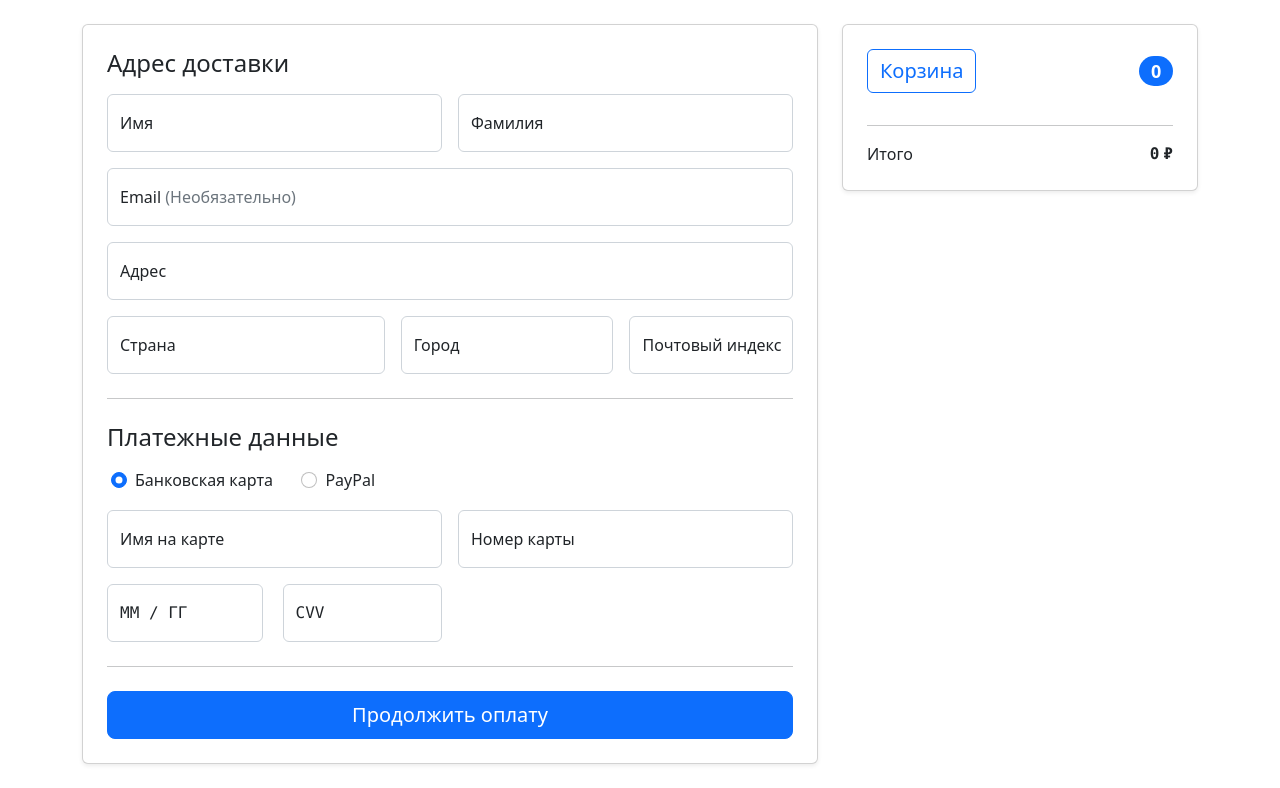
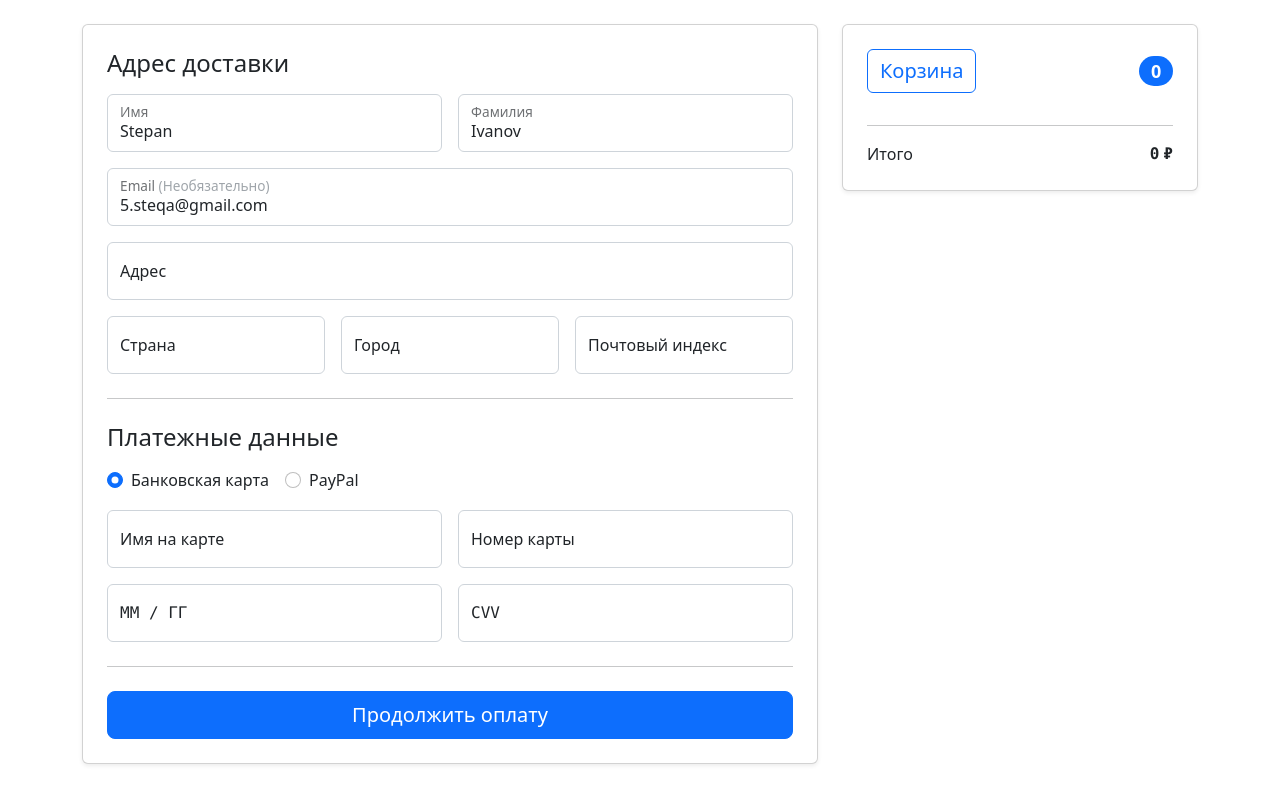
Before and after one commit to steqa/SMAR-ecommerce, a Django app: page /checkout/ in a window 1280 px wide. Shown: the part 56-844 px from the top of the page. Run offline with Django 4.2, Linux system fonts and the light colour scheme; a user stored in the database is signed in; data comes from the database, SQL or seed files in the repository; both versions use the stored data as it was after the commit; data that the repository does not hold is empty.

Commit message:
Добавлена возможность разместить заказ.

```diff
--- a/ecommerce/settings.py
+++ b/ecommerce/settings.py
@@ -112,8 +112,6 @@ TIME_ZONE = 'UTC'
 
 USE_I18N = True
 
-USE_THOUSAND_SEPARATOR = True
-
 USE_TZ = True
 
 
--- a/static/js/cart.js
+++ b/static/js/cart.js
@@ -14,7 +14,7 @@ updateBtns.forEach(function (item) {
 })
 
 function updateOrder(productID, action) {
-    const url = '/update-item/'
+    const url = '/update-order/'
 
     fetch(url, {
         method: 'POST',
--- a/store/models.py
+++ b/store/models.py
@@ -28,7 +28,7 @@ class Order(models.Model):
     transaction_id = models.CharField(max_length=200)
 
     def __str__(self) -> str:
-        return f'{self.customer} - {self.transaction_id}'
+        return f'{self.customer} {self.transaction_id}'
 
     @property
     def get_total_order_price(self):
@@ -68,4 +68,4 @@ class ShippingAddress(models.Model):
     date_added = models.DateTimeField(auto_now_add=True)
 
     def __str__(self) -> str:
-        return self.address
+        return f'{self.customer} {self.order.transaction_id}'
--- a/store/templates/store/base.html
+++ b/store/templates/store/base.html
@@ -85,8 +85,6 @@
         integrity="sha384-u1OknCvxWvY5kfmNBILK2hRnQC3Pr17a+RTT6rIHI7NnikvbZlHgTPOOmMi466C8"
         crossorigin="anonymous"></script>
 
-    <script src="{% static 'js/cart.js' %}"></script>
-    <script src="{% static 'js/add-to-cart-btn.js' %}"></script>
 </body>
 
 </html>
--- a/store/templates/store/checkout.html
+++ b/store/templates/store/checkout.html
@@ -1,4 +1,6 @@
 {% extends 'store/base.html' %}
+{% load static %}
+{% load humanize %}
 
 {% block title %}
 Оплата
@@ -24,14 +26,14 @@
                 </div>
                 <div class="col-4 text-end">
                     <p class="m-0 text-secondary text-end">x{{ item.quantity }}</p>
-                    <p class="m-0 font-monospace fw-semibold">{{ item.product.price|floatformat:"-2" }}<span class="ms-1">₽</span></p>
+                    <p class="m-0 font-monospace fw-semibold">{{ item.product.price|floatformat:"-2"|intcomma }}<span class="ms-1">₽</span></p>
                 </div>
             </div>
             <hr>
             {% endfor %}
             <div class="d-flex justify-content-between">
                 <span>Итого</span>
-                <p class="m-0 font-monospace fw-semibold">{{ order.get_total_order_price|floatformat:"-2" }}<span class="ms-1">₽</span></p>
+                <p class="m-0 font-monospace fw-semibold">{{ order.get_total_order_price|floatformat:"-2"|intcomma }}<span class="ms-1">₽</span></p>
             </div>
         </div>
     </div>
@@ -40,40 +42,56 @@
         <div class="card shadow-sm p-4">
             <h4 class="mb-3">Адрес доставки</h4>
 
-            <form>
-                <div class="row g-0">
-                    <div class="mb-3 form-floating col-sm-6 pe-2">
-                        <input type="text" class="form-control" placeholder="Имя">
-                        <label>Имя</label>
-                    </div>
-                    <div class="mb-3 form-floating col-sm-6 ps-2">
-                        <input type="text" class="form-control" placeholder="Фамилия">
-                        <label class="ms-2">Фамилия</label>
+            <form id="shippingForm">
+                <div class="row g-3">
+
+                    <div class="col-sm-6">
+                        <div class="form-floating">
+                            <input type="text" class="form-control" name="firstName" placeholder="Имя" value="{{ first_name }}">
+                            <label>Имя</label>
+                        </div>
                     </div>
 
-                    <div class="mb-3 form-floating col-12">
-                        <input type="email" class="form-control" placeholder="Необязательно">
-                        <label>Email <span class="text-muted">(Необязательно)</span></label>
+                    <div class="col-sm-6">
+                        <div class="form-floating">
+                            <input type="text" class="form-control" name="lastName" placeholder="Фамилия" value="{{ last_name }}">
+                            <label>Фамилия</label>
+                        </div>
                     </div>
 
-                    <div class="mb-3 form-floating col-12">
-                        <input type="text" class="form-control" placeholder="Адрес">
-                        <label>Адрес</label>
+                    <div class="col-12">
+                        <div class="form-floating">
+                            <input type="email" class="form-control" name="email" placeholder="Необязательно" value="{{ email }}">
+                            <label>Email <span class="text-muted">(Необязательно)</span></label>
+                        </div>
                     </div>
 
-                    <div class="form-floating col-md-5 pe-2">
-                        <input type="text" class="form-control" placeholder="Страна">
-                        <label>Страна</label>
+                    <div class="col-12">
+                        <div class="form-floating">
+                            <input type="text" class="form-control" name="address" placeholder="Адрес">
+                            <label>Адрес</label>
+                        </div>
                     </div>
 
-                    <div class="form-floating col-md-4 pe-2 ps-2">
-                        <input type="text" class="form-control" placeholder="Город">
-                        <label class="ms-2">Город</label>
+                    <div class="col-md-4">
+                        <div class="form-floating">
+                            <input type="text" class="form-control" name="country" placeholder="Страна">
+                            <label>Страна</label>
+                        </div>
                     </div>
 
-                    <div class="form-floating col-md-3 ps-2">
-                        <input type="text" class="form-control" placeholder="Почтовый индекс">
-                        <label class="ms-2">Почтовый индекс</label>
+                    <div class="col-md-4">
+                        <div class="form-floating">
+                            <input type="text" class="form-control" name="city" placeholder="Город">
+                            <label>Город</label>
+                        </div>
+                    </div>
+
+                    <div class="col-md-4">
+                        <div class="form-floating">
+                            <input type="text" class="form-control" name="postcode" placeholder="Почтовый индекс">
+                            <label>Почтовый индекс</label>
+                        </div>
                     </div>
                 </div>
 
@@ -81,47 +99,62 @@
 
                 <h4 class="mb-3">Платежные данные</h4>
 
-                <div class="row my-3 ms-1">
-                    <div class="col-7 row">
-                        <div class="col form-check">
-                            <input type="radio" class="form-check-input" checked="">
-                            <label class="form-check-label">Банковская карта</label>
+                <div class="row my-3">
+                    <div class="d-flex">
+                        <div class="form-check me-3">
+                            <input type="radio" class="form-check-input" name="bankCard" id="paymentMethod1" checked>
+                            <label class="form-check-label" for="paymentMethod1">Банковская карта</label>
                         </div>
-                        <div class="col form-check">
-                            <input type="radio" class="form-check-input">
-                            <label class="form-check-label">PayPal</label>
+                        <div class="form-check">
+                            <input type="radio" class="form-check-input" name="payPal" id="paymentMethod2">
+                            <label class="form-check-label" for="paymentMethod2">PayPal</label>
                         </div>
                     </div>
                 </div>
 
-                <div class="row g-0">
-                    <div class="mb-3 form-floating col-md-6 pe-2">
-                        <input type="text" class="form-control" placeholder="Имя на карте">
-                        <label>Имя на карте</label>
+                <div class="row g-3">
+                    <div class="col-md-6">
+                        <div class="form-floating">
+                            <input type="text" class="form-control" name="cardName" placeholder="Имя на карте">
+                            <label>Имя на карте</label>
+                        </div>
                     </div>
 
-                    <div class="mb-3 form-floating col-md-6 ps-2">
-                        <input type="text" class="form-control" placeholder="Номер карты">
-                        <label class="ms-2">Номер карты</label>
+                    <div class="col-md-6">
+                        <div class="form-floating">
+                            <input type="text" class="form-control" name="cardNumber" placeholder="Номер карты">
+                            <label>Номер карты</label>
+                        </div>
                     </div>
 
-                    <div class="form-floating col-md-3 pe-3">
-                        <input type="text" class="form-control" placeholder="ММ / ГГ">
-                        <label class="font-monospace">ММ / ГГ</label>
+                    <div class="col-sm-6">
+                        <div class="form-floating">
+                            <input type="text" class="form-control" name="cardDate" placeholder="ММ / ГГ">
+                            <label class="font-monospace">ММ / ГГ</label>
+                        </div>
                     </div>
 
-                    <div class="form-floating col-md-3 ps-1 pe-2">
-                        <input type="text" class="form-control" placeholder="CVV">
-                        <label class="ms-1 font-monospace">CVV</label>
+                    <div class="col-sm-6">
+                        <div class="form-floating">
+                            <input type="text" class="form-control" name="cardCVV" placeholder="CVV">
+                            <label class="font-monospace">CVV</label>
+                        </div>
                     </div>
                 </div>
 
                 <hr class="my-4">
 
-                <button class="w-100 btn btn-primary btn-lg" type="submit">Продолжить оплату</button>
+                <button class="w-100 btn btn-primary btn-lg" type="submit" id="paymentBtn">Продолжить оплату</button>
             </form>
         </div>
     </div>
 
 </div>
+
+<script>
+    const totalOrderPrice = '{{ order.get_total_order_price }}'
+    const storeUrl = '{% url "store" %}'
+</script>
+
+<script src="{% static 'js/checkout.js' %}"></script>
 {% endblock %}
--- a/store/templates/store/store.html
+++ b/store/templates/store/store.html
@@ -1,4 +1,5 @@
 {% extends 'store/base.html' %}
+{% load static %}
 {% load humanize %}
 
 {% block title %}
@@ -18,7 +19,7 @@
                 </a>
                 <h5 class="card-title" style="min-height: 49px;">{{ product.name }}</h5>
                 <hr>
-                <h4 class="m-0 mb-2 font-monospace fw-semibold">{{ product.price|floatformat:"-2" }}<span
+                <h4 class="m-0 mb-2 font-monospace fw-semibold">{{ product.price|floatformat:"-2"|intcomma }}<span
                         class="ms-1">₽</span></h4>
                 <div class="d-flex justify-content-between align-items-center">
                     <button data-product="{{ product.id }}" data-action="add" class="add-to-cart-btn btn btn-primary">
@@ -38,4 +39,6 @@
     </div>
     {% endfor %}
 </div>
+
+<script src="{% static 'js/add-to-cart-btn.js' %}"></script>
 {% endblock %}
--- a/store/urls.py
+++ b/store/urls.py
@@ -8,7 +8,8 @@ urlpatterns = [
     path('', views.store, name='store'),
     path('cart/', views.cart, name='cart'),
     path('checkout/', views.checkout, name='checkout'),
-    path('update-item/', views.update_item, name='update-item'),
+    path('update-order/', views.update_order, name='update-order'),
+    path('place-order/', views.place_order, name='place-order'),
 ]
 
 urlpatterns += static(settings.MEDIA_URL, document_root=settings.MEDIA_ROOT)
--- a/store/views.py
+++ b/store/views.py
@@ -1,8 +1,9 @@
 import json
+import datetime
 from django.http.response import JsonResponse
 from django.template.defaultfilters import floatformat
 from django.shortcuts import render
-from .models import Product, Order, OrderItem
+from .models import Product, Order, OrderItem, ShippingAddress
 
 
 def store(request):
@@ -57,10 +58,16 @@ def checkout(request):
         'order': order,
         'cart_items': cart_items,
     }
+
+    if request.user.is_authenticated:
+        context['first_name'] = customer.first_name
+        context['last_name'] = customer.last_name
+        context['email'] = customer.email
+
     return render(request, 'store/checkout.html', context)
 
 
-def update_item(request):
+def update_order(request):
     data = json.loads(request.body)
     product_id = data['productID']
     action = data['action']
@@ -87,3 +94,28 @@ def update_item(request):
         'totalOrderPrice': floatformat(order.get_total_order_price, '-2'),
         'totalOrderQuantity': order.get_total_order_quantity,
     }, safe=False)
+
+
+def place_order(request):
+    transaction_id = datetime.datetime.now().timestamp()
+    data = json.loads(request.body)
+
+    if request.user.is_authenticated:
+        customer = request.user.customer
+        order, created = Order.objects.get_or_create(customer=customer, complete=False)
+        total_order_price = float(data['shippingInfo']['totalOrderPrice'].replace(',', '.'))
+        order.transaction_id = transaction_id
+
+        if total_order_price == float(order.get_total_order_price):
+            order.complete = True
+        order.save()
+
+        ShippingAddress.objects.create(
+            customer=customer,
+            order=order,
+            address=data['shippingInfo']['address'],
+            city=data['shippingInfo']['city'],
+            country=data['shippingInfo']['country'],
+            postcode=data['shippingInfo']['postcode'],
+        )
+    return JsonResponse('Payment complete!', safe=False)
```
Also changed, not shown: static/js/add-to-cart-btn.js (+7 -7 lines), static/js/checkout.js (added, +55 -0 lines), store/templates/store/cart.html (+7 -3 lines), db.sqlite3.
